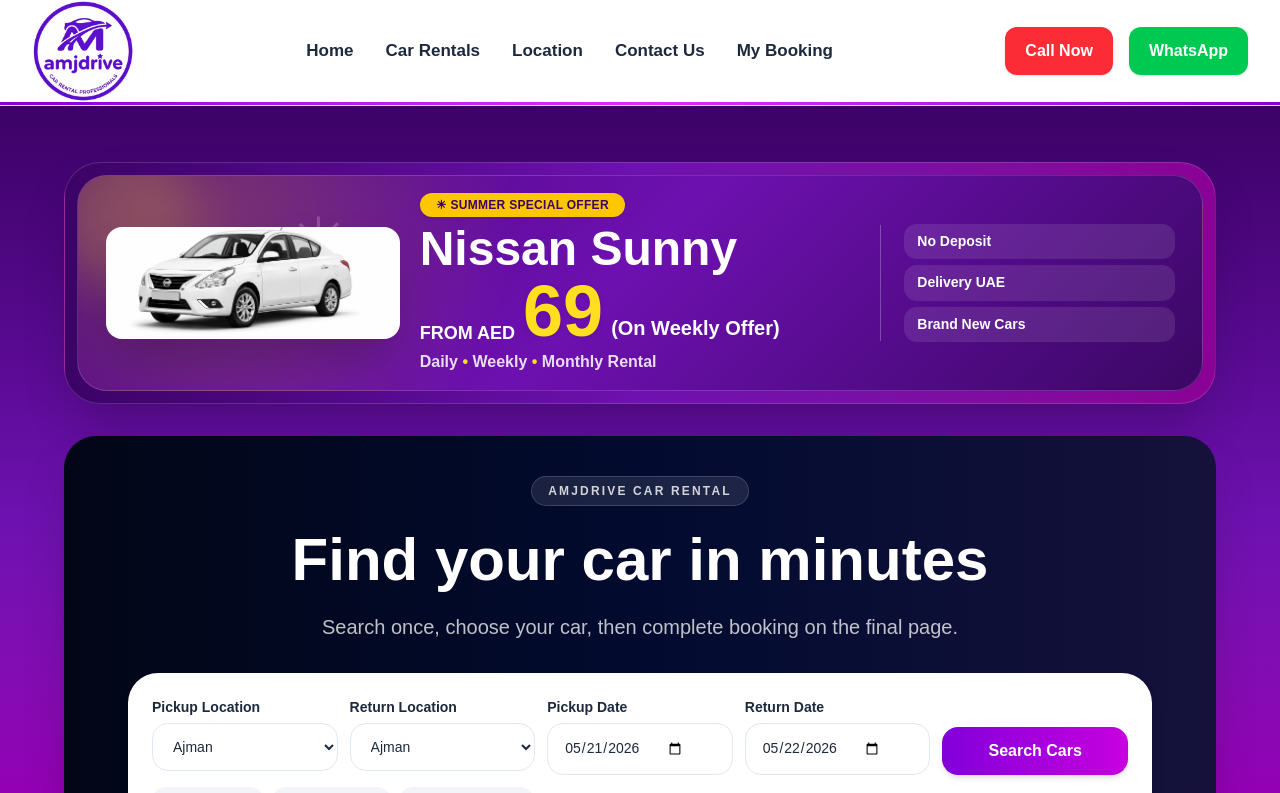
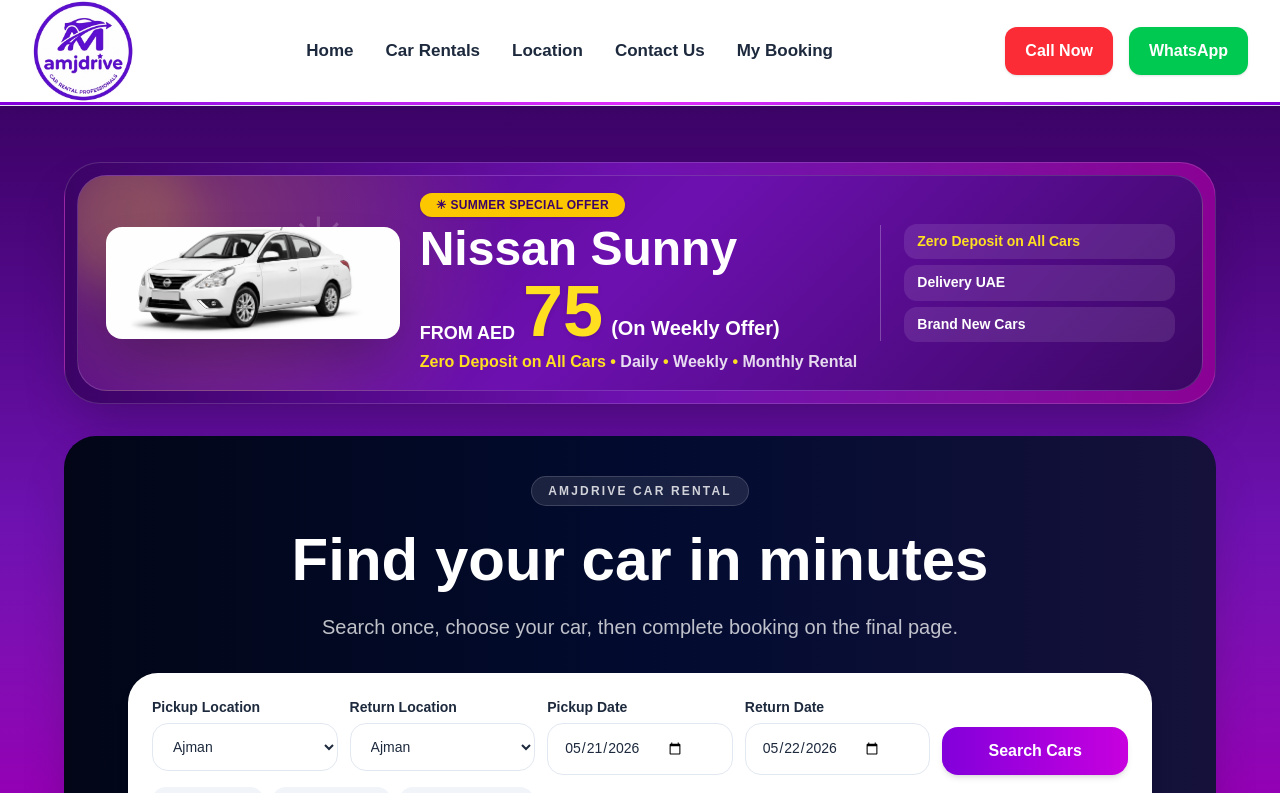
Before and after one commit to infojamalhind-ai/amdrive, a Next.js app: page / in a window 1280 px wide. Shown: the top 793 px of the page. Built offline with nearby package versions, Linux system fonts and the light colour scheme; no server answers.

Commit message:
Update hero weekly offer price and zero deposit highlight

```diff
--- a/app/components/hero/HeroPromo.tsx
+++ b/app/components/hero/HeroPromo.tsx
@@ -7,7 +7,7 @@
         href="/booking/nissan-sunny"
         prefetch={false}
         className="group mx-auto block max-w-6xl rounded-2xl border border-white/15 bg-gradient-to-r from-purple-950 via-purple-800 to-fuchsia-800 p-1.5 shadow-2xl transition hover:scale-[1.01] focus:outline-none focus:ring-4 focus:ring-yellow-300/60 md:min-h-[150px] md:rounded-[36px] md:p-3"
-        aria-label="Book Nissan Sunny summer special from AED 69 on weekly offer"
+        aria-label="Book Nissan Sunny summer special from AED 75 on weekly offer with zero deposit on all cars"
       >
         <div className="relative overflow-hidden rounded-xl border border-white/15 bg-[radial-gradient(circle_at_12%_20%,rgba(250,204,21,0.22),transparent_30%),linear-gradient(135deg,#4c067d_0%,#6d10b0_48%,#3b0764_100%)] px-3 py-2 text-left md:grid md:min-h-[126px] md:grid-cols-[0.8fr_1.2fr_0.8fr] md:items-center md:gap-5 md:rounded-[30px] md:px-7 md:py-4">
           <div className="pointer-events-none absolute -left-7 -top-8 h-24 w-24 rounded-full bg-yellow-300/20 blur-xl md:h-36 md:w-36" />
@@ -34,7 +34,7 @@
                 From AED
               </span>
               <span className="text-5xl font-black leading-[0.85] text-yellow-300 drop-shadow md:text-7xl">
-                69
+                75
               </span>
               <span className="whitespace-nowrap pb-1 text-sm font-black leading-none text-white md:text-xl">
                 (On Weekly Offer)
@@ -42,6 +42,10 @@
             </div>
 
             <p className="mt-1 hidden text-xs font-semibold text-white/85 md:mt-2 md:block md:text-base">
+              <span className="font-black text-yellow-300">
+                Zero Deposit on All Cars
+              </span>{" "}
+              <span className="text-yellow-300">{"\u2022"}</span>{" "}
               Daily <span className="text-yellow-300">{"\u2022"}</span>{" "}
               Weekly <span className="text-yellow-300">{"\u2022"}</span>{" "}
               Monthly Rental
@@ -49,20 +53,27 @@
           </div>
 
           <p className="relative mt-1.5 text-center text-[10px] font-bold text-white/90 md:hidden">
-            No Deposit <span className="text-yellow-300">{"\u2022"}</span>{" "}
+            <span className="font-black text-yellow-300">
+              Zero Deposit on All Cars
+            </span>{" "}
+            <span className="text-yellow-300">{"\u2022"}</span>{" "}
             Delivery UAE <span className="text-yellow-300">{"\u2022"}</span>{" "}
             Brand New Cars
           </p>
 
           <div className="relative mt-2 hidden text-center md:mt-0 md:block md:space-y-2 md:border-l md:border-white/25 md:pl-6 md:text-left">
             {[
-              "No Deposit",
+              "Zero Deposit on All Cars",
               "Delivery UAE",
               "Brand New Cars",
             ].map((item) => (
               <div
                 key={item}
-                className="rounded-lg bg-white/10 px-2 py-1.5 text-[10px] font-bold leading-tight text-white ring-1 ring-white/10 md:rounded-xl md:px-3 md:py-2 md:text-sm"
+                className={`rounded-lg bg-white/10 px-2 py-1.5 text-[10px] font-bold leading-tight ring-1 ring-white/10 md:rounded-xl md:px-3 md:py-2 md:text-sm ${
+                  item === "Zero Deposit on All Cars"
+                    ? "text-yellow-300"
+                    : "text-white"
+                }`}
               >
                 {item}
               </div>
```
